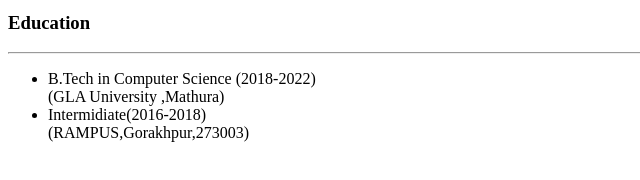
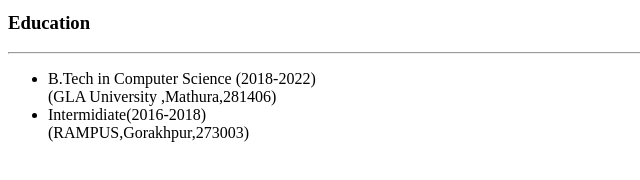
Before and after one commit to vivekanand321/Portfolio, a plain HTML site: page index.html in a window 1280 px wide. Shown: the part 200-380 px from the top of the page, 0-640 px from the left. Drawn offline with Linux system fonts and the light colour scheme.

Commit message:
Add files via upload

```diff
--- a/index.html
+++ b/index.html
@@ -16,7 +16,7 @@
     <ul>
         <li>B.Tech in Computer Science   (2018-2022)
         </li>
-        (GLA University ,Mathura)
+        (GLA University ,Mathura,281406)
         <li>
             Intermidiate(2016-2018)
         </li>
```
